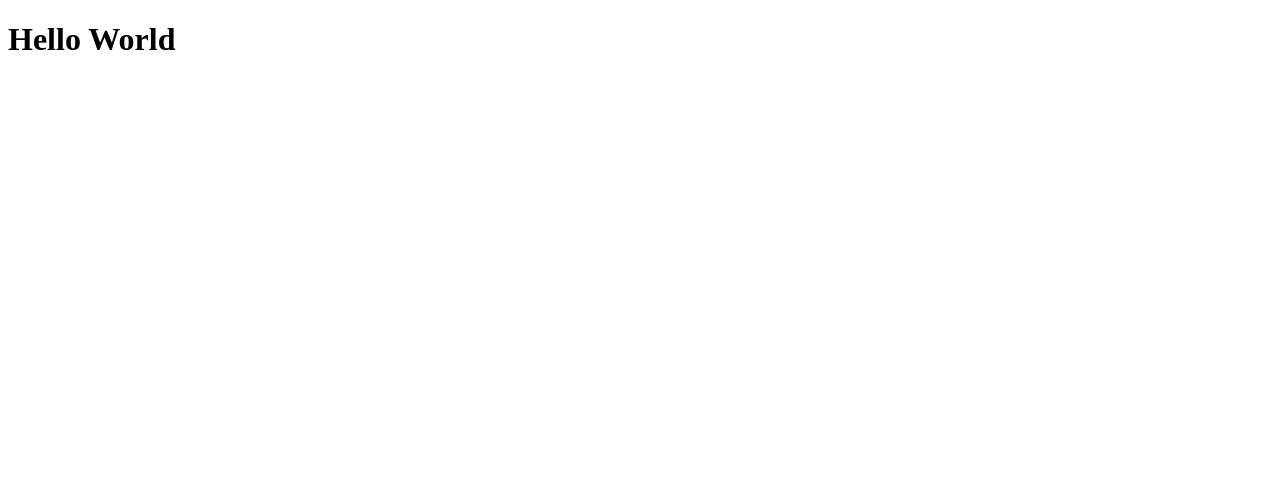
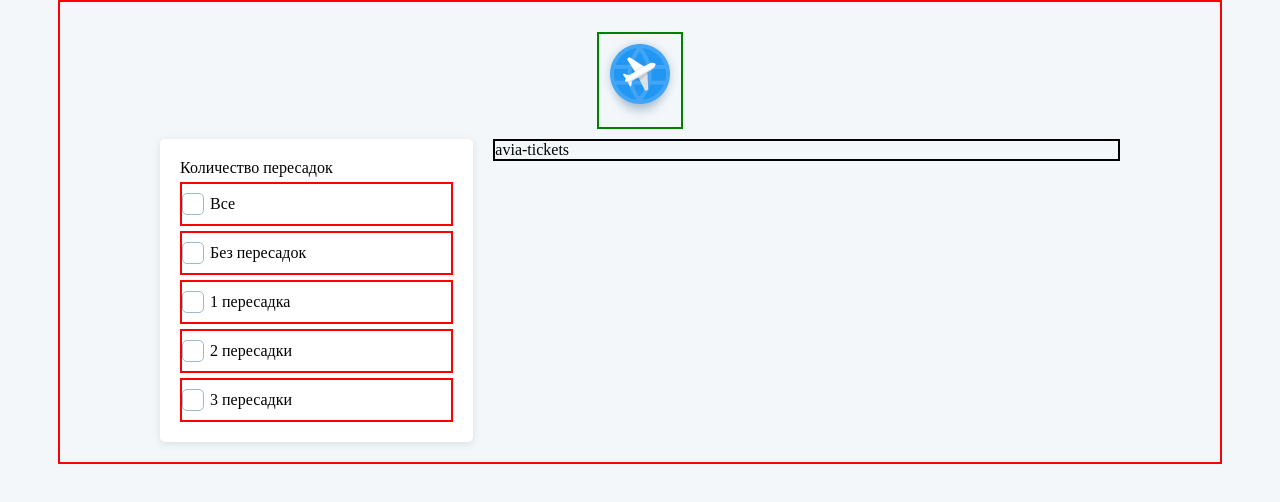
Before and after one commit to alexandrWrqw/aviasalesApp, a React (Create React App) app: page / in a window 1280 px wide. Shown: the top 502 px of the page. Built offline with nearby package versions, Linux system fonts and the light colour scheme.

Commit message:
stylingProcess

```diff
--- /dev/null
+++ b/src/components/AmtTransfersInput/AmtTransfersInput.js
@@ -0,0 +1,22 @@
+import './AmtTransfersInput.scss';
+
+import PropTypes from 'prop-types';
+
+function AmtTransfersInput({ label }) {
+  return (
+    <label className="AmtTransfersLabel" htmlFor={label}>
+      <input type="checkbox" id={label} />
+      <span>{label}</span>
+    </label>
+  );
+}
+
+AmtTransfersInput.defaultProps = {
+  label: '',
+};
+
+AmtTransfersInput.propTypes = {
+  label: PropTypes.string,
+};
+
+export default AmtTransfersInput;
--- /dev/null
+++ b/src/components/AmtTransfersInput/AmtTransfersInput.scss
@@ -0,0 +1,78 @@
+.AmtTransfersLabel {
+  padding: 10px 0;
+
+  input[type='checkbox']:checked,
+  input[type='checkbox']:not(:checked) {
+    position: absolute;
+    z-index: -1;
+    opacity: 0;
+  }
+
+  input[type='checkbox']:checked + span,
+  input[type='checkbox']:not(:checked) + span {
+    display: inline-block;
+    position: relative;
+    padding-left: 28px;
+    line-height: 20px;
+    cursor: pointer;
+  }
+
+  input[type='checkbox']:checked + span::before,
+  input[type='checkbox']:not(:checked) + span::before {
+    content: '';
+    position: absolute;
+    left: 0px;
+    top: 50%;
+    transform: translateY(-50%);
+    width: 20px;
+    height: 20px;
+    background-color: #ffffff;
+  }
+
+  input[type='checkbox']:checked + span::before {
+    border: 1px solid #2196f3;
+  }
+
+  input[type='checkbox']:not(:checked) + span::before {
+    border: 1px solid #9abbce;
+  }
+
+  input[type='checkbox']:checked + span::before,
+  input[type='checkbox']:not(:checked) + span::before {
+    border-radius: 5px;
+  }
+
+  input[type='checkbox']:checked + span::after,
+  input[type='checkbox']:not(:checked) + span::after {
+    content: '';
+    position: absolute;
+    transition: all 0.2s ease;
+  }
+
+  input[type='checkbox']:checked + span::after,
+  input[type='checkbox']:not(:checked) + span::after {
+    left: 4px;
+    top: 50%;
+    width: 12px;
+    height: 6px;
+    border-radius: 1px;
+    border-left: 3px solid #2196f3;
+    border-bottom: 3px solid #2196f3;
+    transform: rotate(-45deg) translateY(-50%) translateX(25%);
+  }
+
+  input[type='checkbox']:not(:checked) + span::after {
+    opacity: 0;
+  }
+
+  input[type='checkbox']:checked + span::after {
+    opacity: 1;
+  }
+
+  &:hover {
+    cursor: pointer;
+  }
+
+  // helperStyle
+  border: 2px solid red;
+}
--- a/src/components/App/App.js
+++ b/src/components/App/App.js
@@ -1,5 +1,20 @@
+import './App.scss';
+
+import Header from '../Header/Header';
+import FilterTransfers from '../FilterTransfers/FilterTransfers';
+import AviaTickets from '../AviaTickets/AviaTickets';
+
 function App() {
-  return <h1>Hello World</h1>;
+  return (
+    <div className="container">
+      <Header />
+
+      <div className="grid-container">
+        <FilterTransfers />
+        <AviaTickets />
+      </div>
+    </div>
+  );
 }
 
 export default App;
--- /dev/null
+++ b/src/components/App/App.scss
@@ -0,0 +1,29 @@
+body {
+  margin: 0;
+  background-color: #f3f7fa;
+}
+
+h2 {
+  margin: 0;
+  font-weight: normal;
+  font-size: inherit;
+}
+
+input {
+  margin: 0;
+}
+
+.container {
+  max-width: 960px;
+  padding: 20px 100px;
+  margin: 0 auto;
+
+  // helperStyle
+  border: 2px solid red;
+}
+
+.grid-container {
+  display: grid;
+  grid-template-columns: 1fr 2fr;
+  gap: 20px;
+}
--- /dev/null
+++ b/src/components/AviaTickets/AviaTickets.js
@@ -0,0 +1,7 @@
+import './AviaTickets.scss';
+
+function AviaTickets() {
+  return <div className="avia-tickets">avia-tickets</div>;
+}
+
+export default AviaTickets;
--- /dev/null
+++ b/src/components/AviaTickets/AviaTickets.scss
@@ -0,0 +1,6 @@
+.avia-tickets {
+  align-self: self-start;
+
+  // helperStyle
+  border: 2px solid black;
+}
--- /dev/null
+++ b/src/components/FilterTransfers/FilterTransfers.js
@@ -0,0 +1,23 @@
+import AmtTransfersInput from '../AmtTransfersInput/AmtTransfersInput';
+import './FilterTransfers.scss';
+
+function FilterTransfers() {
+  const transfersLabels = [
+    'Все',
+    'Без пересадок',
+    '1 пересадка',
+    '2 пересадки',
+    '3 пересадки',
+  ];
+
+  return (
+    <div className="filter-transfers">
+      <h2 className="title">Количество пересадок</h2>
+      {transfersLabels.map((label) => (
+        <AmtTransfersInput label={label} />
+      ))}
+    </div>
+  );
+}
+
+export default FilterTransfers;
--- /dev/null
+++ b/src/components/FilterTransfers/FilterTransfers.scss
@@ -0,0 +1,12 @@
+.filter-transfers {
+  display: flex;
+  flex-direction: column;
+  gap: 5px;
+
+  align-self: self-start;
+  border-radius: 5px;
+  padding: 20px;
+
+  background-color: #fff;
+  box-shadow: 0px 2px 8px 0px #0000001a;
+}
--- /dev/null
+++ b/src/components/Header/Header.js
@@ -0,0 +1,13 @@
+import './Header.scss';
+
+import HeaderLogo from './header-logo.png';
+
+function Header() {
+  return (
+    <header className="header-logo">
+      <img src={HeaderLogo} alt="aviasales-logo" />
+    </header>
+  );
+}
+
+export default Header;
--- /dev/null
+++ b/src/components/Header/Header.scss
@@ -0,0 +1,7 @@
+.header-logo {
+  width: max-content;
+  margin: 10px auto;
+
+  // helperStyle
+  border: 2px solid green;
+}
```
Also changed, not shown: src/components/Header/header-logo.png (added).
